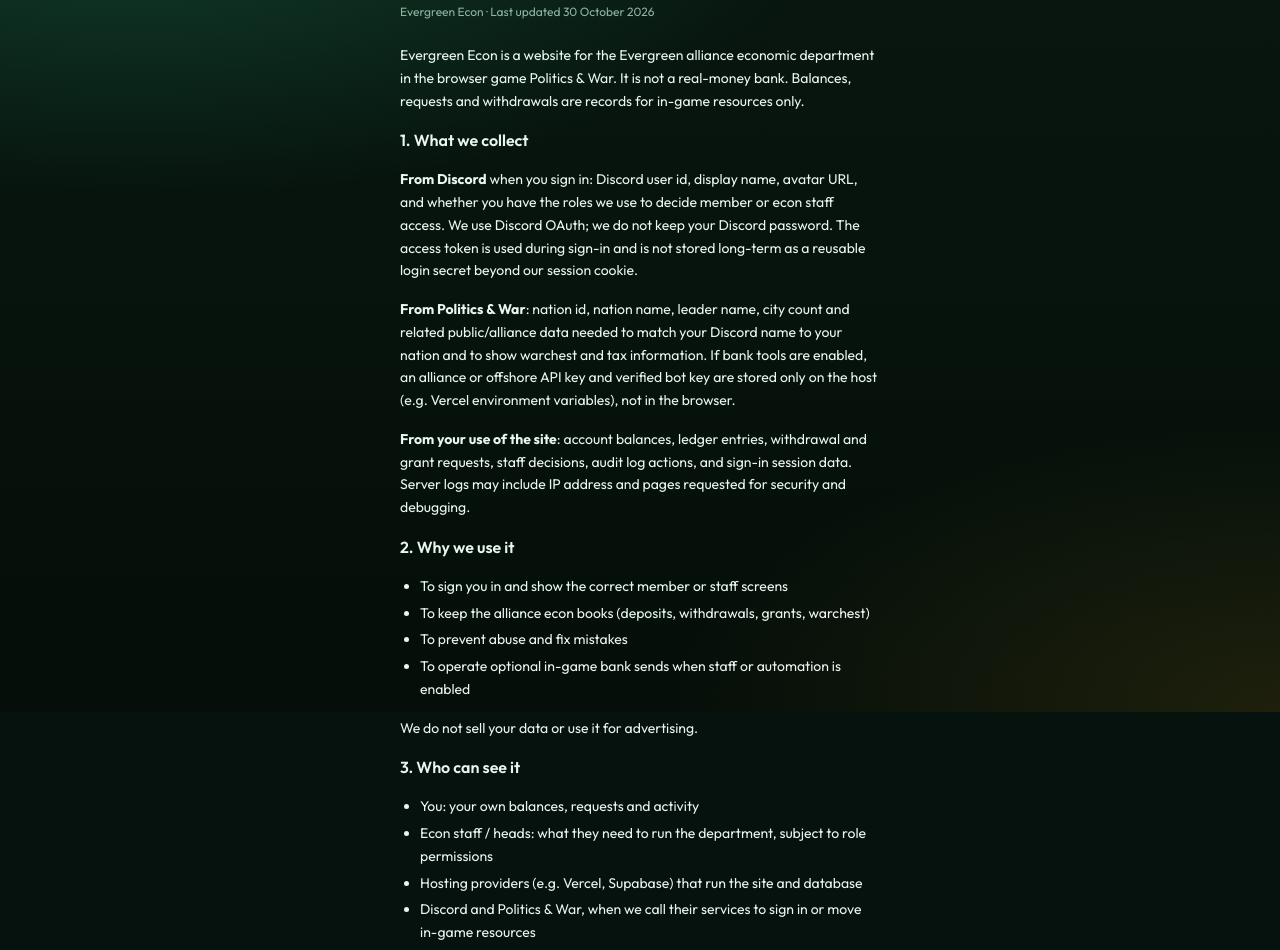
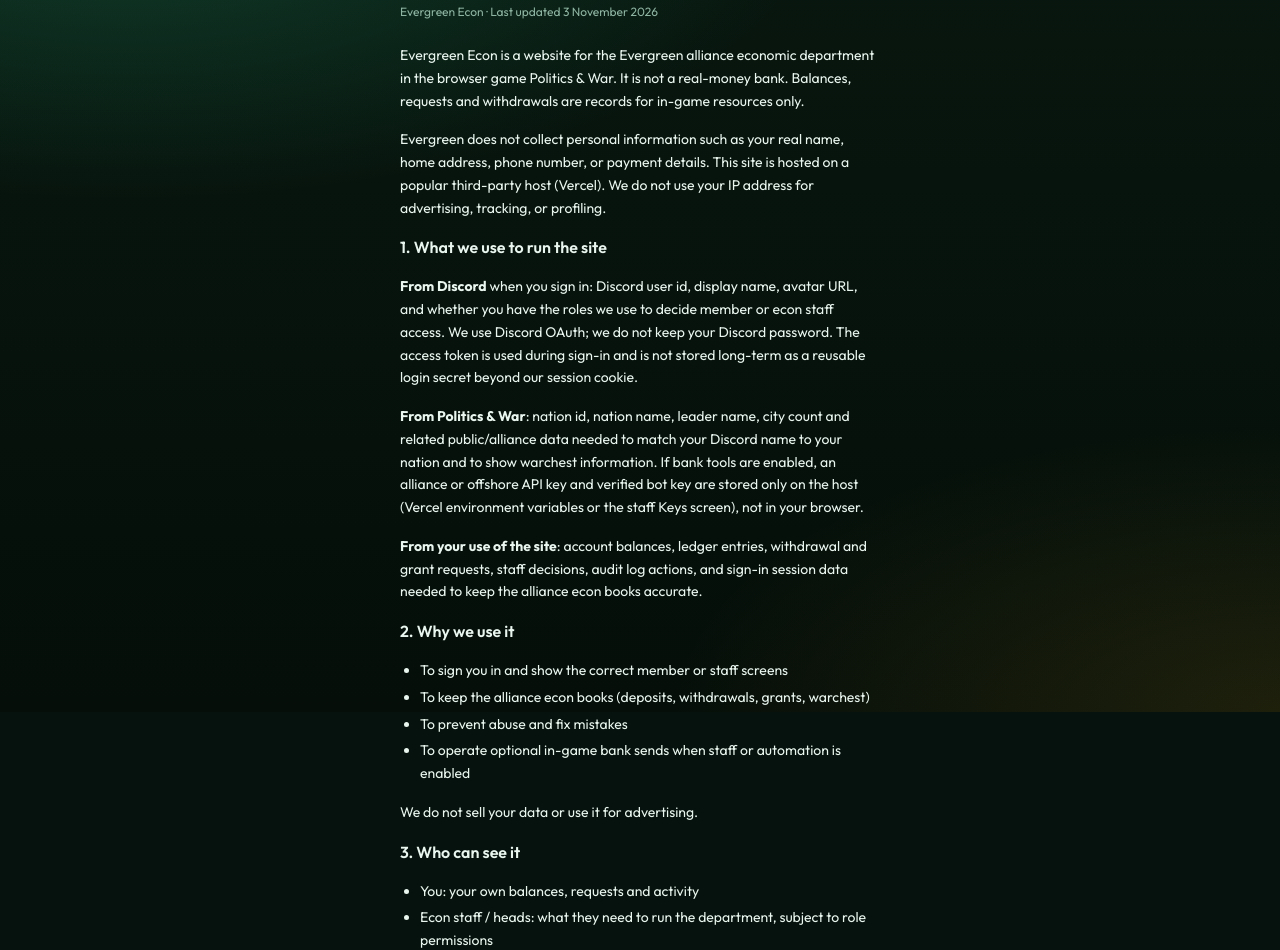
Before and after one commit to Olubest0090/evergreen-econ, a Next.js app: page /privacy in a window 1280 px wide. Shown: the part 88-1038 px from the top of the page. Built offline with nearby package versions, Linux system fonts and the light colour scheme; no server answers.

Commit message:
Privacy policy: no personal data / IP tracking; hosted on Vercel

```diff
--- a/app/privacy/page.tsx
+++ b/app/privacy/page.tsx
@@ -14,7 +14,7 @@ export default function PrivacyPage() {
       </p>
       <h1 className="mt-3 text-xl font-bold">Privacy Policy</h1>
       <p className="mt-1 text-xs text-[var(--muted)]">
-        Evergreen Econ · Last updated 30 October 2026
+        Evergreen Econ · Last updated 3 November 2026
       </p>
 
       <div className="mt-6 space-y-4 text-[var(--text)]">
@@ -24,7 +24,13 @@ export default function PrivacyPage() {
           withdrawals are records for in-game resources only.
         </p>
 
-        <h2 className="text-base font-semibold">1. What we collect</h2>
+        <p>
+          Evergreen does not collect personal information such as your real name, home address,
+          phone number, or payment details. This site is hosted on a popular third-party host
+          (Vercel). We do not use your IP address for advertising, tracking, or profiling.
+        </p>
+
+        <h2 className="text-base font-semibold">1. What we use to run the site</h2>
         <p>
           <strong>From Discord</strong> when you sign in: Discord user id, display name, avatar
           URL, and whether you have the roles we use to decide member or econ staff access. We use
@@ -34,14 +40,14 @@ export default function PrivacyPage() {
         <p>
           <strong>From Politics &amp; War</strong>: nation id, nation name, leader name, city count
           and related public/alliance data needed to match your Discord name to your nation and to
-          show warchest and tax information. If bank tools are enabled, an alliance or offshore API
-          key and verified bot key are stored only on the host (e.g. Vercel environment variables),
-          not in the browser.
+          show warchest information. If bank tools are enabled, an alliance or offshore API key and
+          verified bot key are stored only on the host (Vercel environment variables or the staff
+          Keys screen), not in your browser.
         </p>
         <p>
           <strong>From your use of the site</strong>: account balances, ledger entries, withdrawal
-          and grant requests, staff decisions, audit log actions, and sign-in session data. Server
-          logs may include IP address and pages requested for security and debugging.
+          and grant requests, staff decisions, audit log actions, and sign-in session data needed
+          to keep the alliance econ books accurate.
         </p>
 
         <h2 className="text-base font-semibold">2. Why we use it</h2>
@@ -57,7 +63,7 @@ export default function PrivacyPage() {
         <ul className="list-disc space-y-1 pl-5">
           <li>You: your own balances, requests and activity</li>
           <li>Econ staff / heads: what they need to run the department, subject to role permissions</li>
-          <li>Hosting providers (e.g. Vercel, Supabase) that run the site and database</li>
+          <li>Hosting providers (Vercel for the app, Supabase for the database) that run the service</li>
           <li>Discord and Politics &amp; War, when we call their services to sign in or move in-game resources</li>
         </ul>
 
@@ -71,8 +77,7 @@ export default function PrivacyPage() {
         <h2 className="text-base font-semibold">5. How long we keep it</h2>
         <p>
           Account and bookkeeping records are kept while the alliance runs this service. Session
-          cookies expire when you log out or when the session ends. Server logs are kept only as
-          long as needed for security and operations.
+          cookies expire when you log out or when the session ends.
         </p>
 
         <h2 className="text-base font-semibold">6. Children</h2>
```
